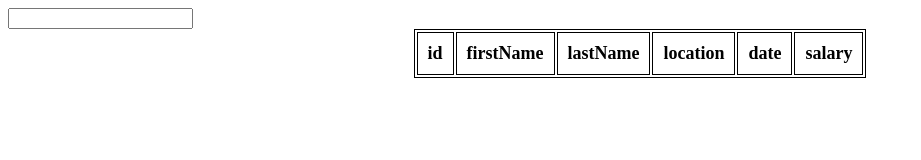
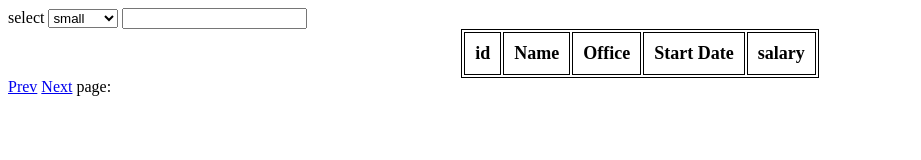
Before and after one commit to pratikkr/datatable_kloudone, a plain HTML site: page index.html in a window 1280 px wide. Shown: the whole page, without its empty margins (0-921 px from the left). Drawn offline with Linux system fonts and the light colour scheme; no server answers.

Commit message:
added selection of api

```diff
--- a/index.html
+++ b/index.html
@@ -4,15 +4,21 @@
     <link rel="stylesheet" href="index.css">
 </head>
 <body>
+<span>select <select name="choose_api" id="select" onchange="change()">
+    <option value="small" id="small">small</option>
+    <option value="medium" id="medium">medium</option>
+    <option value="large" id="large">large</option>
+</select>
+</span>
+
     <input type="text" id="search" onkeyup="searchFn()">
         <table >
             <thead>
                 <tr>
                     <th>id</th>
-                    <th>firstName</th>
-                    <th>lastName</th>
-                    <th>location</th>
-                    <th>date</th>
+                    <th>Name</th>
+                    <th>Office</th>
+                    <th>Start Date</th>
                     <th>salary</th>
                 </tr>
             </thead>
@@ -20,6 +26,12 @@
 
             </tbody>
         </table>
+        <div id="listingTable"></div>
+        <a href="javascript:prevPage()" id="btn_prev">Prev</a>
+        <a href="javascript:nextPage()" id="btn_next">Next</a>
+        page: <span id="page"></span>
+
+
 
     <script src="index.js"></script>
 </body>
--- a/index.js
+++ b/index.js
@@ -1,4 +1,16 @@
-fetch("https://raw.githubusercontent.com/accuknox/TrainingAPI/main/small.json")
+function change(){
+    let url;
+    var update;
+    if(document.getElementById("select").value == "small"){
+        url = "https://raw.githubusercontent.com/accuknox/TrainingAPI/main/small.json";
+    }
+    else if(document.getElementById("select").value == "medium"){
+        url = "https://raw.githubusercontent.com/accuknox/TrainingAPI/main/medium.json";
+    }
+    else if(document.getElementById("select").value == "large"){
+        url = "https://raw.githubusercontent.com/accuknox/TrainingAPI/main/large.json";
+    }
+    fetch(url)
         .then(
         res => {
             res.json().then(
@@ -10,33 +22,19 @@ fetch("https://raw.githubusercontent.com/accuknox/TrainingAPI/main/small.json")
                         data.forEach((u) => {
                             temp+= "<tr>";
                             temp+= "<td>" + u.id+"</td>";
-                        temp+= "<td>" + u.firstName+"</td>";
-                        temp+= "<td>" + u.lastName+"</td>";
+                            temp+= "<td>" + u.firstName +" " + u.lastName+"</td>";
+                            // temp+= "<td>" + u.lastName+"</td>";
                             temp+= "<td>" + u.location+"</td>";
                             temp+= "<td>" + u.date+"</td>";
                             temp+= "<td>" + u.salary+"</td></tr>";
                         });
                         document.getElementById("table").innerHTML =temp;
+
+                        var count = data.length();
+                        console.log(count);
                     }
                 })
 
         }
         )
-
-// const searchFn =()=>{
-//     let filter = document.getElementById('search').nodeValue;
-//     let myTable = document.getElementById('table');
-//     let tr =table.getElementsByTagName('tr');
-
-//     for(var i =0 ; i< tr.length ; i++){
-//         let td = tr[i].getElementsByTagName('td')[1];
-
-//         if(td){
-//             let textvalue =td.textcontent || td.innerHTML;
-//             if(textvalue.indexOf())
-//         }
-
-//     }
-
-
-// }
+}
```
Lines whose indentation alone changed are shown as unchanged.
